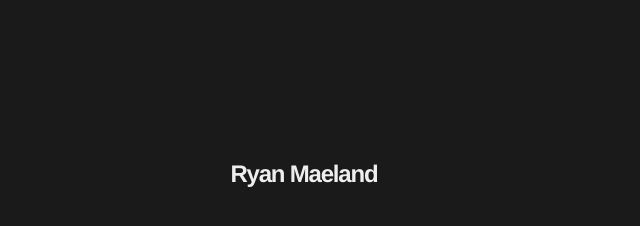
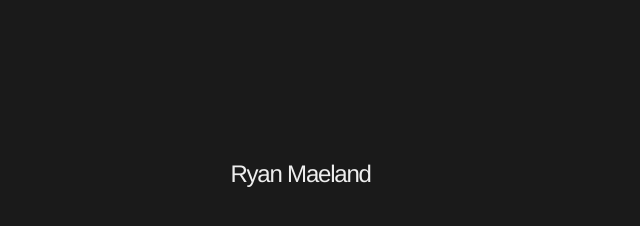
Before and after one commit to and-associates/rm-homepage-production, a website: page index.html in a window 1280 px wide. Shown: the full height of the page, 0-640 px from the left. Drawn offline with Linux system fonts and the light colour scheme; a web font is replaced by a local one.

Commit message:
Changes to main.css

```diff
--- a/src/main.css
+++ b/src/main.css
@@ -12,7 +12,7 @@ body {
     padding: 0;
     background: #1a1a1a;
     color: #eee;
-    font-family: "Antique Legacy", Helvetica,  Arial, sans-serif !important;
+    font-size: 16px; /* 1rem */
 }
 
 body {
@@ -35,14 +35,16 @@ body {
 
 h1 {
     font-family: "Antique Legacy", Helvetica, Arial, sans-serif !important;
-    font-size: 24px;
+    font-size: 1.5rem;
+    font-weight:  normal;
     letter-spacing: -0.05em;
+    color: #EEEEEE;
 }
 
 p {
     font-size: 0.75rem;
     line-height: 1rem;
-    font-weight: 400;
+    font-weight: normal;
     color: #EEEEEE;
 }
 
```
